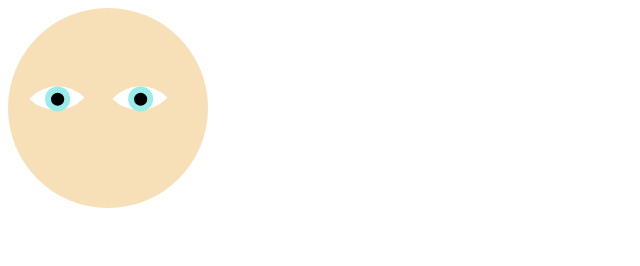
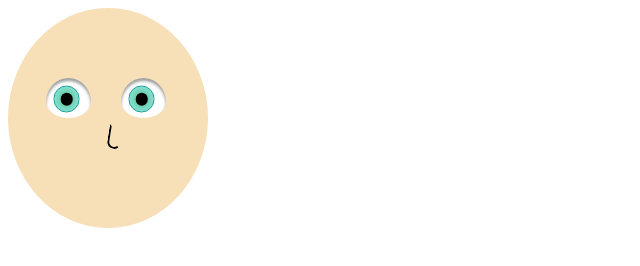
Before and after one commit to aleksandra-lisek/Makeover, a website built with webpack: page index.html in a window 1280 px wide. Shown: the whole page, without its empty margins (0-640 px from the left). Built offline with nearby package versions, Linux system fonts and the light colour scheme.

Commit message:
eyes and nose

```diff
--- a/index.html
+++ b/index.html
@@ -21,8 +21,11 @@
                         </div>
                 </div>
             </div>
+
+        <div class="nose"></div>
+
+        <div class="mouth"></div>
         </div>
-
     </div>
         <script src="./js/app.js"></script>
     </body>
--- a/sass/_mixins.scss
+++ b/sass/_mixins.scss
@@ -1,4 +1,18 @@
-@mixin move ($moveX, $moxeY){
+@mixin move ($moveX, $moxeY) {
     transform: translateX($moveX) translateY($moxeY);
-
 }
+@mixin radiousGradient ($color1, $color2) {
+    background: -webkit-radial-gradient($color1, $color2);
+    /* Safari 5.1- 6.0 */
+    background: -o-radial-gradient($color1, $color2);
+    /* Opera 11.6-12.0 */
+    background: -moz-radial-gradient($color1, $color2);
+    /* Firefox 3.6-15 */
+    background: radial-gradient($color1, $color2);
+    /* Standard syntax */
+}
+@mixin eyesShadow($color) {
+    -webkit-box-shadow: inset 0 0.3rem 0.3rem 0 $color;
+    -moz-box-shadow: inset 0 0.3rem 0.3rem 0 $color;
+    box-shadow: inset 0 0.3rem 0.3rem 0 $color;
+}
--- a/sass/_var.scss
+++ b/sass/_var.scss
@@ -1,2 +1,11 @@
 $skinColor: #f7e0b7;
-$eyeColor: #98edeb;
+
+$faceWidth:20rem;
+$faceHeight:22rem;
+
+$eyeColorInner: #54bf8c;
+$eyeColorOuter: #98edeb;
+$eyeWidth:4.5rem;
+
+$noseWidth: 1rem;
+$noseHeight: 2rem;
--- a/sass/main.scss
+++ b/sass/main.scss
@@ -6,10 +6,11 @@ html{
 }
 
 .face{
-    width: 20rem;
-    height: 20rem;
+    width: $faceWidth;
+    height: $faceHeight;
     background-color: $skinColor;
     border-radius: 50%;
+    display: flex;
 }
 
 .eyes{
@@ -24,22 +25,23 @@ html{
 
 }
 .eye{
-    width: 3.75rem;
+    width: $eyeWidth;
     height: 4rem;
     background-color: #FFFFFF;
-    border-top-left-radius: 180px;
-    border-bottom-right-radius: 180px;
-    transform: rotate(45deg);
+     border-radius: 50% 50% 50% 50%/60% 60% 40% 40%;
+    // border: 2px solid #000000;
     position: relative;
     top: 7rem;
-    left: 3rem;
+    left: 3.75rem;
+    @include eyesShadow(rgba(0,0,0,0.38));
 
     .iris{
-        width: 2.5rem;
-        height: 2.5rem;
-        background-color: $eyeColor;
+        width: 2.45rem;
+        height: 2.45rem;
+        @include radiousGradient ($eyeColorInner, $eyeColorOuter);
         border-radius: 50%;
         @include move(0.75rem, 0.75rem);
+        border: 0.3px solid darken($eyeColorOuter, 40%);
 
         .pupil{
             width: 1.25rem;
@@ -52,3 +54,21 @@ html{
     }
 
 }
+
+.nose{
+    position: relative;
+			top: 53%;
+			left: 50%;
+            // @include move(calc($faceWidth/2 + $noseWidth/2), calc($faceHeight/2 + $noseHeight/2));
+			height: $noseHeight;
+			width: $noseWidth;
+			// margin-left: calc(-#{$face__nose--width} / #{$face__spacing});
+			border: 2px solid #000;
+			border-color: transparent transparent #000 #000;
+			border-radius: 0 10px 10px;
+			-webkit-transform: rotate(9deg);
+			-moz-transform: rotate(9deg);
+			-o-transform: rotate(9deg);
+			-ms-transform: rotate(9deg);
+			transform: rotate(9deg);
+}
```
Also changed, not shown: css/main.css.
